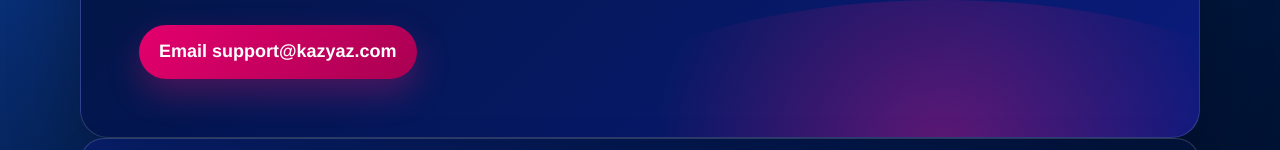
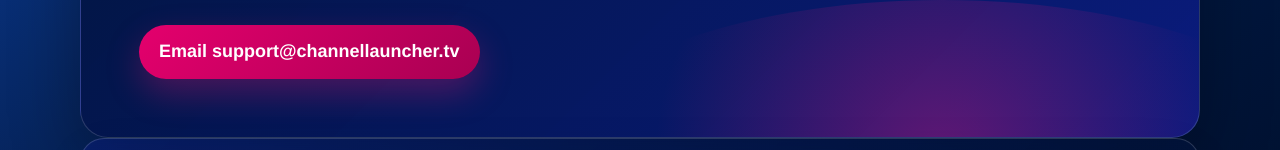
Before and after one commit to kyazdani/channel-launcher-legal, a plain HTML site: page support.html in a window 1280 px wide. Shown: the part 499-649 px from the top of the page. Drawn offline with Linux system fonts and the light colour scheme.

Commit message:
Update support page email to support@channellauncher.tv

```diff
--- a/support.html
+++ b/support.html
@@ -22,7 +22,7 @@
       <h1>Need help with Channel Launcher?</h1>
       <p class="lede">For help with the TV guide, channel data, settings, device sync, or privacy requests, email us and we will help as quickly as we can.</p>
       <div class="actions">
-        <a class="button primary" href="mailto:support@kazyaz.com">Email support@kazyaz.com</a>
+        <a class="button primary" href="mailto:support@channellauncher.tv">Email support@channellauncher.tv</a>
       </div>
     </section>
 
```
